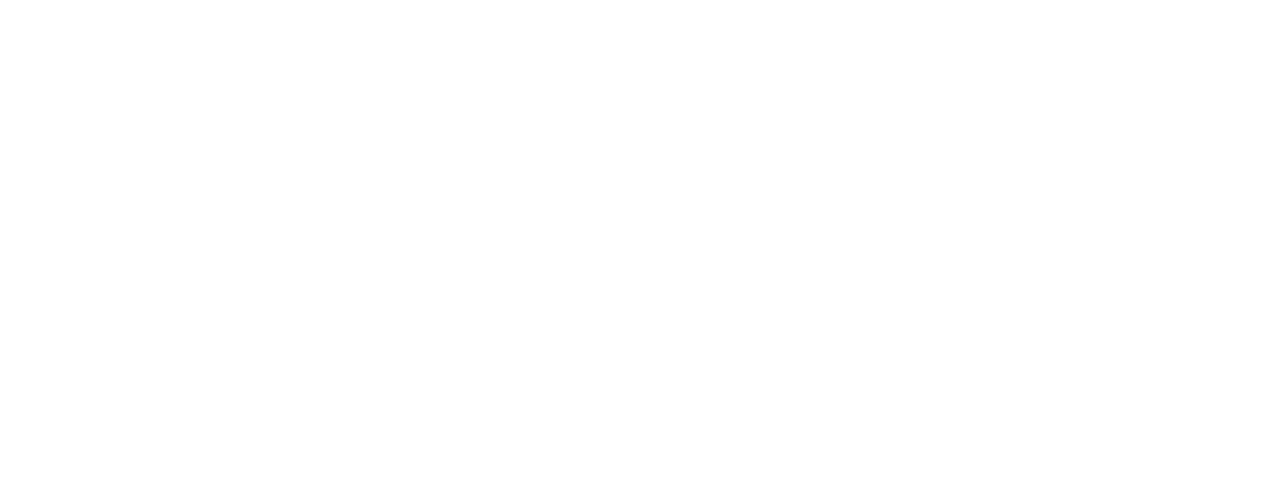
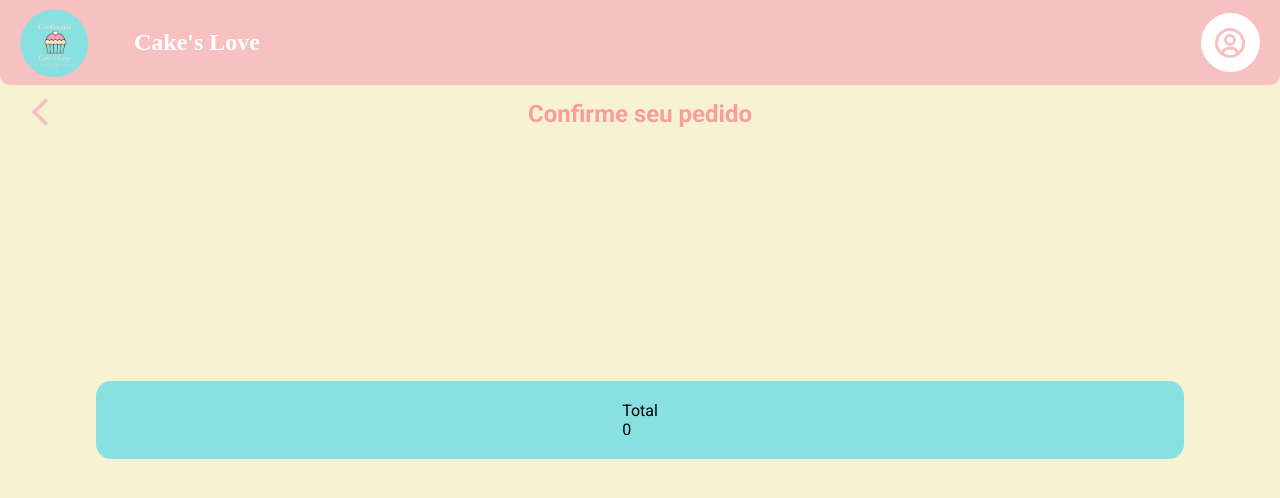
Before and after one commit to JeffMota/projeto15-cakeslove-front, a React (Create React App) app: page /confirme-pedido in a window 1280 px wide. Before the commit this address had no page. Shown: the top 498 px of the page. Built offline with nearby package versions, Linux system fonts and the light colour scheme.

Commit message:
feat:Lista do carrinho

```diff
--- a/src/App.js
+++ b/src/App.js
@@ -5,6 +5,7 @@
 import AuthProvider from './contexts/AuthContext';
 import PagesContextProvider from './contexts/PagesContext';
 import Catalogo from './routes/Catalogo';
+import CarrinhoTela from './routes/Carrinho';
 
 function App() {
   return (
@@ -16,6 +17,7 @@
             <Route path='/cadastro' element={<SignUpPage />} />
             <Route path='/home' element={<Home />} />
             <Route path='/catalogo' element={<Catalogo />} />
+            <Route path='/confirme-pedido' element={<CarrinhoTela />} />
           </Routes>
         </BrowserRouter>
       </PagesContextProvider>
--- /dev/null
+++ b/src/components/CardProduCarrinho.js
@@ -0,0 +1,64 @@
+import styled from "styled-components"
+import { TiDelete } from "react-icons/ti"
+import { IconContext } from "react-icons"
+
+export default function CardProduCarrinho({ product, func }) {
+    const { name, description, imgURL } = product
+
+    return (
+        <CardContainer onClick={func}>
+            <img src={imgURL} alt="Imagem" />
+            <div>
+                <h2>{name}</h2>
+                <p>{description}</p>
+            </div>
+            <IconContext.Provider value={{ size: '3em', color: '#FFFF' }}>
+                <TiDelete />
+            </IconContext.Provider>
+        </CardContainer>
+    )
+}
+
+const CardContainer = styled.div`
+    display: flex;
+    background-color: #F8C1C1;
+    width: 90%;
+    min-height: 100px;
+
+    justify-content: space-between;
+    align-items: center;
+
+    margin-bottom: 18px;
+    padding: 10px;
+
+    border-radius: 15px;
+
+    >div{
+        display: flex;
+        flex-direction: column;
+        margin-left: 5px;
+
+        height: 100%;
+        width: 100%;
+
+        >h2{
+            margin-bottom: 5px;
+            color: #F7F3D2;
+
+            -webkit-text-stroke-width: 1.5px;
+            -webkit-text-stroke-color: #9E7972;
+        }
+        >p{
+            color: #513724;
+        }
+    }
+
+    >img{
+        width: 100px;
+        height: 80px;
+
+        border-radius: 15px;
+
+        object-fit: cover;
+    }
+`
--- a/src/components/Cart.js
+++ b/src/components/Cart.js
@@ -1,11 +1,14 @@
 import { TbShoppingCart } from 'react-icons/tb'
 import { IconContext } from "react-icons";
 import styled from 'styled-components'
+import { useNavigate } from 'react-router-dom';
 
 export default function Cart({ num }) {
 
+    const navigate = useNavigate()
+
     return (
-        <CartContainer>
+        <CartContainer onClick={() => navigate('/confirme-pedido')}>
             <NumBox>{num}</NumBox>
             <IconContext.Provider value={{ color: "#89E0E0", className: "global-class-name", size: "3em" }}>
                 <div>
--- a/src/components/PopAdicionar.js
+++ b/src/components/PopAdicionar.js
@@ -18,7 +18,7 @@
 
     return (
         <PopContainer>
-            <h2>{product.name}</h2>
+            <h2>{product.name} - {product.price}</h2>
             <div>
                 <button onClick={() => setQuant(quant - 1)} >-</button>
                 <p>{quant}</p>
--- a/src/components/TitlePage.js
+++ b/src/components/TitlePage.js
@@ -27,7 +27,7 @@
     justify-content: center;
     align-items: center;
 
-    font-size: 20px;
+    font-size: 16px;
     color: #FA9D9D;
 `
 const Icon = styled.div`
--- /dev/null
+++ b/src/routes/Carrinho.jsx
@@ -0,0 +1,90 @@
+import { useContext, useEffect, useState } from "react"
+import styled from "styled-components"
+import NavBar from "../components/NavBar"
+import TitlePage from "../components/TitlePage"
+import { PagesContext } from "../contexts/PagesContext"
+import CardProduCarrinho from "../components/CardProduCarrinho"
+
+export default function CarrinhoTela() {
+    const [carrinho, setCarrinho] = useContext(PagesContext)
+    const [total, setTotal] = useState(0)
+
+    useEffect(() => {
+        let aux = total
+        carrinho.map(p => {
+            aux = total + Number(p.price)
+            setTotal(aux)
+        })
+    }, [])
+
+    function delItem(product) {
+        // eslint-disable-next-line no-restricted-globals
+        if (confirm('Deseja remover esse item?')) {
+            let aux = carrinho.filter(p => p.name !== product.name)
+            setCarrinho(aux)
+        }
+    }
+
+    return (
+        <CarrinhoContainer>
+            <NavBar />
+            <TitlePage title={'Confirme seu pedido'} />
+            <CarrinhoBox >
+                <ContainerCarrinhoBox>
+                    {carrinho.map((p, index) =>
+                        <CardProduCarrinho
+                            key={index}
+                            product={p}
+                            func={() => delItem(p)}
+                        />)
+                    }
+                </ContainerCarrinhoBox>
+                <div>
+                    <p>Total</p>
+                    <div>{total}</div>
+                </div>
+            </CarrinhoBox>
+        </CarrinhoContainer>
+    )
+}
+
+const CarrinhoContainer = styled.div`
+    display: flex;
+    flex-direction: column;
+    background-color: #F7F3D2;
+    width: 100vw;
+    height: 100vh;
+
+    padding-top: 40px;
+
+    justify-content: center;
+    align-items: center;
+
+    overflow-y: scroll;
+
+`
+const CarrinhoBox = styled.div`
+    border: none;
+    border-radius: 15px;
+    display: flex;
+    flex-direction: column;
+    align-items: center;
+    width: 85%;
+    padding: 20px 0;
+
+    max-height: 350px;
+
+    overflow-y: scroll;
+
+    background-color: #89E0E0;
+
+`
+const ContainerCarrinhoBox = styled.div`
+    display: flex;
+    flex-direction: column;
+    align-items: center;
+    width: 100%;
+    height: 90%;
+
+    overflow-y: scroll;
+`
--- a/src/routes/Catalogo.jsx
+++ b/src/routes/Catalogo.jsx
@@ -9,7 +9,7 @@
 import { PagesContext } from '../contexts/PagesContext.js'
 
 export default function Catalogo() {
-    const [carrinho, setCarrinho] = useContext(PagesContext)
+    const [carrinho] = useContext(PagesContext)
     const [selecting, setSelecting] = useState(false)
     const [allProducts, setAllProducts] = useState([])
     const [product, setProduct] = useState('')
--- a/src/routes/Home.jsx
+++ b/src/routes/Home.jsx
@@ -10,7 +10,7 @@
 import { PagesContext } from '../contexts/PagesContext.js'
 
 export default function Home() {
-    const [carrinho, setCarrinho] = useContext(PagesContext)
+    const [carrinho] = useContext(PagesContext)
     const [selecting, setSelecting] = useState(false)
     const [bestSellers, setBestSellers] = useState([])
     const [product, setProduct] = useState('')
```
